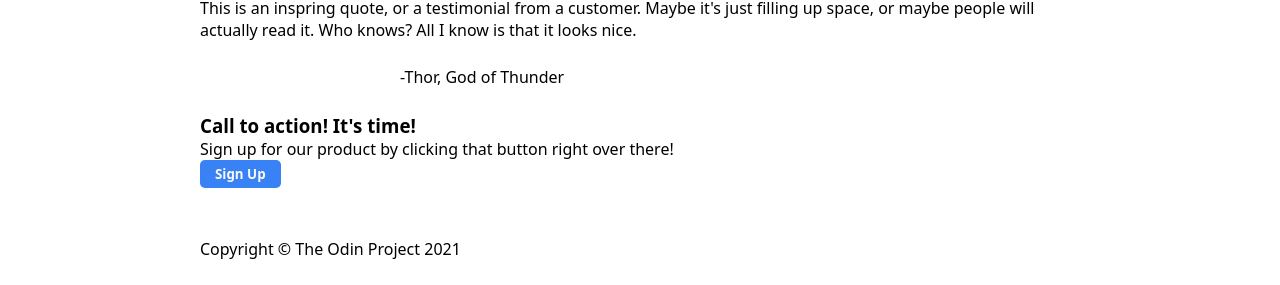
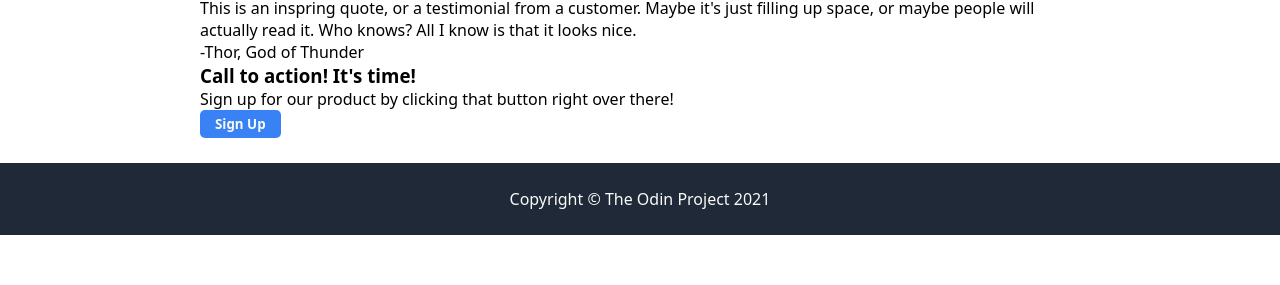
Before and after one commit to TheDiamonds559/landingPage, a plain HTML site: page index.html in a window 1280 px wide. Shown: the part 609-894 px from the top of the page. After the commit the page ends 844 px from the top, so only its background shows below. Drawn offline with Linux system fonts and the light colour scheme.

Commit message:
Cleaned up some CSS to make it more readable and also styled the footer appropriately

```diff
--- a/index.html
+++ b/index.html
@@ -66,7 +66,7 @@
             </div>
         </div>
     </main>
-    <footer>
+    <footer id="mainFooter">
         <p>Copyright &copy; The Odin Project 2021</p>
     </footer>
 </body>
--- a/style.css
+++ b/style.css
@@ -12,13 +12,16 @@ button {
     padding: 5px 15px;
 }
 
-header, main, footer {
+header, main, #mainFooter {
     padding: 25px 200px;
 }
 
-header {
+header, #mainFooter {
     color: #f9faf8;
     background-color: #1f2937;
+}
+
+header {
     height: 400px;
 }
 
@@ -74,3 +77,8 @@ main {
     display: flex;
     flex-direction: column;
 }
+
+#mainFooter {
+    text-align: center;
+
+}
```
